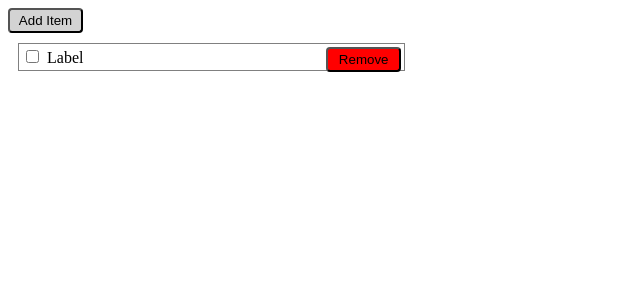
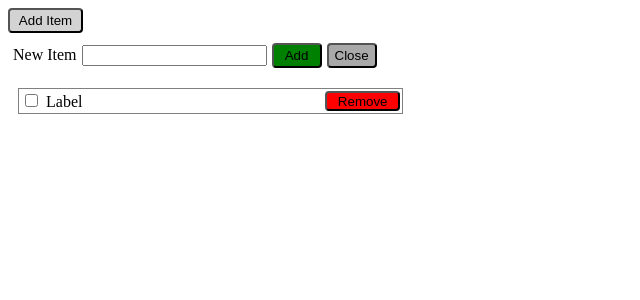
Before and after one commit to vincentpace2395/ReactTodoList, a React (Create React App) app: page / in a window 1280 px wide. Both pictures are taken after a click on the button "Add Item". Shown: the top 300 px of the page, without its empty margins (0-640 px from the left). Built offline with nearby package versions, Linux system fonts and the light colour scheme.

Commit message:
Add NewItem Component

```diff
--- a/src/components/AddItem.css
+++ b/src/components/AddItem.css
@@ -1,4 +1,5 @@
 button {
+    margin-bottom: 10px;
     background-color: lightgrey;
     border-radius: 4px;
     height: 25px;
--- a/src/components/AddItem.js
+++ b/src/components/AddItem.js
@@ -1,10 +1,32 @@
 import React from 'react';
 import './AddItem.css';
+import NewItem from './NewItemForm/NewItem';
 
-const AddItem = () => {
-    return (
-        <button className='btn btn-default'>Add Item</button>
-    );
+class AddItem extends React.Component {
+    state = {
+        isAddingItem: false
+    };
+
+    onAddItemHandler = () => {
+        return (
+            this.setState({
+                isAddingItem: true
+            }, () => {
+                console.log(this.state.isAddingItem)
+            })
+        );
+    };
+
+    render() {
+        return (
+            <React.Fragment>
+                <button className='btn btn-default' onClick={this.onAddItemHandler}>Add Item</button>
+                {this.state.isAddingItem ? <NewItem /> : null}
+            </React.Fragment>
+
+
+        );
+    }
 };
 
 export default AddItem;
--- /dev/null
+++ b/src/components/NewItemForm/NewItem.css
@@ -0,0 +1,24 @@
+.add-new-item {
+    padding: 10px;
+    margin-top: 15px;
+    margin-left: 5px;
+    margin-right: 5px;
+}
+
+label {
+    margin-right: 5px;
+}
+
+.btn-add {
+    margin-left: 5px;
+    width: 50px;
+    height: 25px;
+    background-color: green;
+}
+
+.btn-close {
+    margin-left: 5px;
+    width: 50px;
+    height: 25px;
+    background-color: darkgrey;;
+}
--- /dev/null
+++ b/src/components/NewItemForm/NewItem.js
@@ -0,0 +1,19 @@
+import React from 'react';
+import './NewItem.css';
+
+class NewItem extends React.Component {
+    render() {
+        return (
+            <div className='new-item-input'>
+                <span>
+                    <label>New Item</label>
+                    <input />
+                </span>
+                <button className='btn-add'>Add</button>
+                <button className='btn-close'>Close</button>
+            </div>
+        );
+    }
+};
+
+export default NewItem;
--- a/src/components/TodoItem/TodoItem.css
+++ b/src/components/TodoItem/TodoItem.css
@@ -1,7 +1,7 @@
 .todo-item {
     border: 1px solid grey;
     margin: 10px 10px;
-    padding: 3px 3px;
+    padding: 2px 2px;
     width: 30%;
 }
 
--- a/src/components/TodoItem/TodoItem.js
+++ b/src/components/TodoItem/TodoItem.js
@@ -9,7 +9,7 @@ class TodoItem extends React.Component {
                 <label>
                     Label
                 </label>
-                <button style={{backgroundColor: 'red', borderRadius: '4px', float: 'right'}}>Remove</button>
+                <button style={{backgroundColor: 'red', borderRadius: '4px', float: 'right', height: '20px'}}>Remove</button>
             </div>
         );
     }
```
